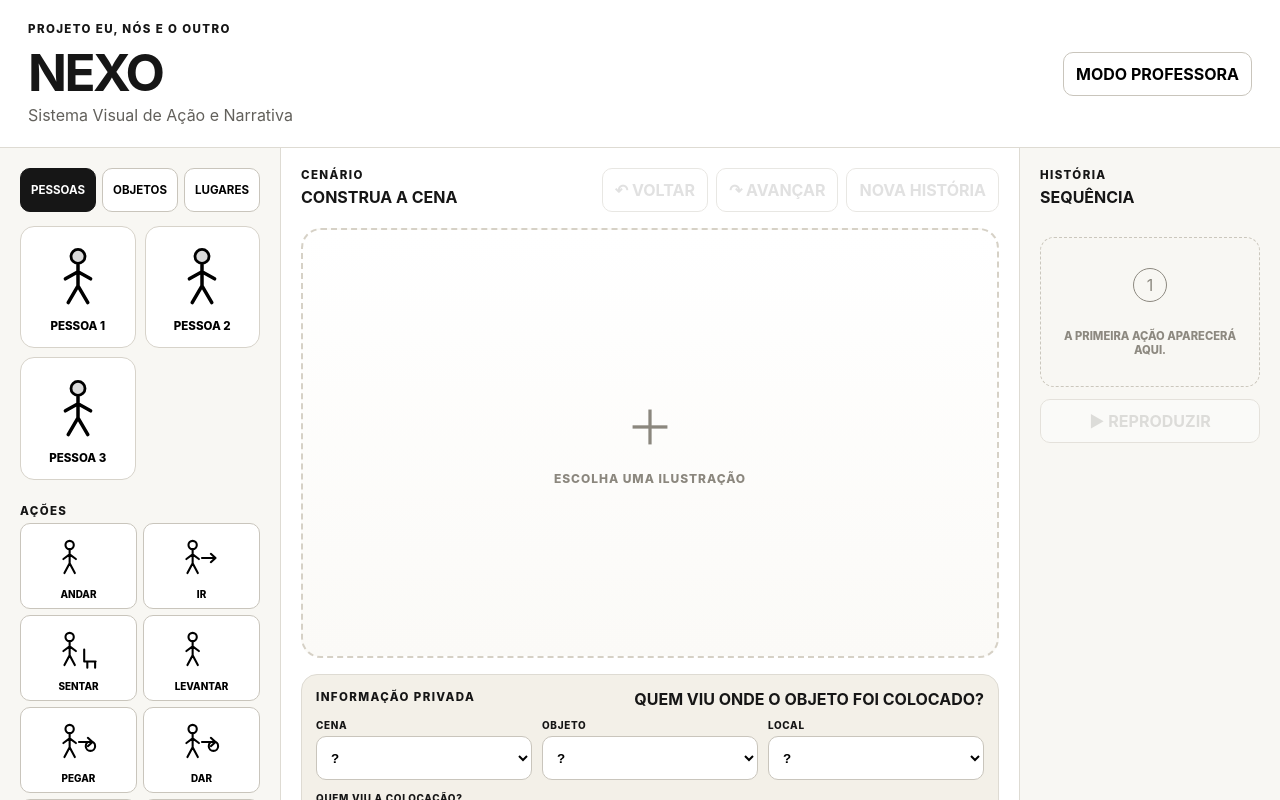
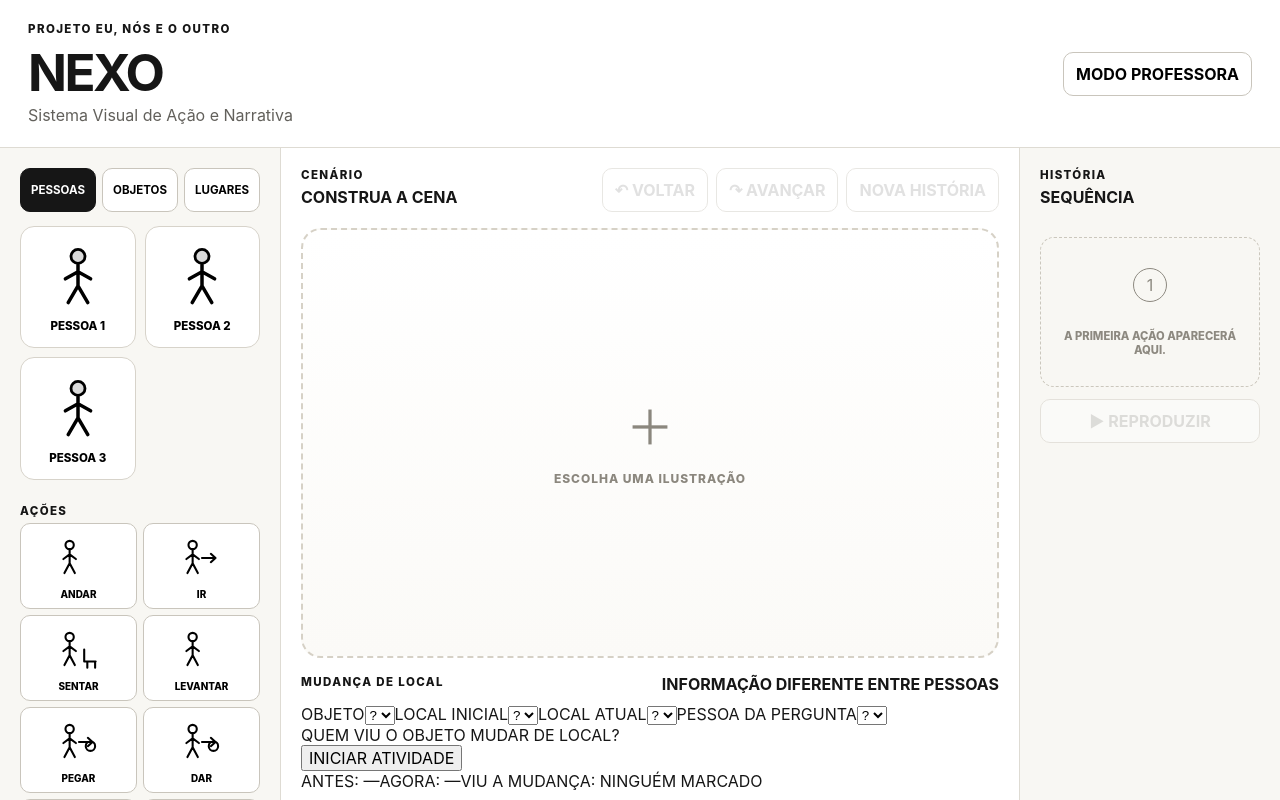
Before and after one commit to aeduardasantana/nexo, a React (Vite) app: page / in a window 1280 px wide. Shown: the top 800 px of the page. Built offline with nearby package versions, Linux system fonts and the light colour scheme.

Commit message:
feat: add relocation perspective activity [edufertanapo]

```diff
--- a/src/App.tsx
+++ b/src/App.tsx
@@ -34,6 +34,7 @@ import type {
   AccessState,
   AccessTask,
   HiddenInfoTask,
+  RelocationPerspectiveTask,
 } from './types/domain';
 
 const categoryLabels: Record<AssetCategory, string> = {
@@ -122,6 +123,8 @@ export default function App() {
   const [accessTaskActive, setAccessTaskActive] = useState(false);
   const [hiddenInfoTask, setHiddenInfoTask] = useState<HiddenInfoTask>({ witnessPersonIds: [] });
   const [hiddenInfoTaskActive, setHiddenInfoTaskActive] = useState(false);
+  const [relocationTask, setRelocationTask] = useState<RelocationPerspectiveTask>({ sawMovePersonIds: [] });
+  const [relocationTaskActive, setRelocationTaskActive] = useState(false);
   const sceneRef = useRef<HTMLDivElement | null>(null);
   const replayTimer = useRef<number | null>(null);
 
@@ -656,6 +659,48 @@ export default function App() {
     if (correct) setHiddenInfoTaskActive(false);
   }
 
+  function toggleSawMove(personId: string) {
+    setRelocationTask((current) => ({
+      ...current,
+      sawMovePersonIds: current.sawMovePersonIds.includes(personId)
+        ? current.sawMovePersonIds.filter((id) => id !== personId)
+        : [...current.sawMovePersonIds, personId],
+    }));
+  }
+
+  function startRelocationTask() {
+    if (!relocationTask.objectId || !relocationTask.initialLocationId || !relocationTask.currentLocationId || !relocationTask.referencePersonId) {
+      setFeedback('CONFIGURE OBJETO, LOCAIS E PESSOA');
+      return;
+    }
+    if (relocationTask.initialLocationId === relocationTask.currentLocationId) {
+      setFeedback('O LOCAL INICIAL E O ATUAL PRECISAM SER DIFERENTES');
+      return;
+    }
+    setRelocationTaskActive(true);
+    setFeedback(null);
+  }
+
+  function expectedSearchLocationForPerson(personId: string) {
+    return relocationTask.sawMovePersonIds.includes(personId)
+      ? relocationTask.currentLocationId
+      : relocationTask.initialLocationId;
+  }
+
+  function answerRelocationTask(locationId: string) {
+    if (!relocationTaskActive || !relocationTask.referencePersonId) return;
+    const expected = expectedSearchLocationForPerson(relocationTask.referencePersonId);
+    const correct = locationId === expected;
+    setFeedback(correct ? '✓ CORRETO' : '❌ ERRADO');
+    setMediationEvents((events) => [...events, {
+      id: crypto.randomUUID(),
+      type: correct ? 'correct' : 'error',
+      label: 'MUDANÇA DE LOCAL — ONDE TEM BASE PARA PROCURAR',
+      createdAt: new Date().toISOString(),
+    }]);
+    if (correct) setRelocationTaskActive(false);
+  }
+
   function addWeeklyEvent() {
     const label = newWeeklyEventLabel.trim().toUpperCase();
     if (!label) {
@@ -932,6 +977,7 @@ export default function App() {
     setPerspectiveTaskActive(false);
     setAccessTaskActive(false);
     setHiddenInfoTaskActive(false);
+    setRelocationTaskActive(false);
     setCompareMode('now');
   }
 
@@ -1154,6 +1200,135 @@ export default function App() {
               )}
             </div>
           )}
+
+          <section className="relocation-builder">
+            <div className="builder-title">
+              <p className="section-kicker">MUDANÇA DE LOCAL</p>
+              <strong>INFORMAÇÃO DIFERENTE ENTRE PESSOAS</strong>
+            </div>
+
+            <div className="relocation-config">
+              <label>
+                <span>OBJETO</span>
+                <select
+                  value={relocationTask.objectId ?? ''}
+                  onChange={(event) => setRelocationTask((current) => ({
+                    ...current,
+                    objectId: event.target.value || undefined,
+                  }))}
+                >
+                  <option value="">?</option>
+                  {objects.filter((object) => !object.consumed).map((object) => (
+                    <option key={object.instanceId} value={object.instanceId}>{object.label}</option>
+                  ))}
+                </select>
+              </label>
+
+              <label>
+                <span>LOCAL INICIAL</span>
+                <select
+                  value={relocationTask.initialLocationId ?? ''}
+                  onChange={(event) => setRelocationTask((current) => ({
+                    ...current,
+                    initialLocationId: event.target.value || undefined,
+                  }))}
+                >
+                  <option value="">?</option>
+                  {placesAndSeats.map((place) => (
+                    <option key={place.instanceId} value={place.instanceId}>{place.label}</option>
+                  ))}
+                </select>
+              </label>
+
+              <label>
+                <span>LOCAL ATUAL</span>
+                <select
+                  value={relocationTask.currentLocationId ?? ''}
+                  onChange={(event) => setRelocationTask((current) => ({
+                    ...current,
+                    currentLocationId: event.target.value || undefined,
+                  }))}
+                >
+                  <option value="">?</option>
+                  {placesAndSeats.map((place) => (
+                    <option key={place.instanceId} value={place.instanceId}>{place.label}</option>
+                  ))}
+                </select>
+              </label>
+
+              <label>
+                <span>PESSOA DA PERGUNTA</span>
+                <select
+                  value={relocationTask.referencePersonId ?? ''}
+                  onChange={(event) => setRelocationTask((current) => ({
+                    ...current,
+                    referencePersonId: event.target.value || undefined,
+                  }))}
+                >
+                  <option value="">?</option>
+                  {people.map((person) => (
+                    <option key={person.instanceId} value={person.instanceId}>{person.label}</option>
+                  ))}
+                </select>
+              </label>
+            </div>
+
+            <div className="relocation-witnesses">
+              <span>QUEM VIU O OBJETO MUDAR DE LOCAL?</span>
+              <div>
+                {people.map((person) => {
+                  const selected = relocationTask.sawMovePersonIds.includes(person.instanceId);
+                  return (
+                    <button
+                      type="button"
+                      key={person.instanceId}
+                      className={selected ? 'active' : ''}
+                      onClick={() => toggleSawMove(person.instanceId)}
+                    >
+                      <AssetVisual asset={person} size={44} />
+                      <strong>{person.label}</strong>
+                      <small>{selected ? 'VIU A MUDANÇA' : 'NÃO VIU A MUDANÇA'}</small>
+                    </button>
+                  );
+                })}
+              </div>
+            </div>
+
+            <button className="relocation-start" type="button" onClick={startRelocationTask}>
+              {relocationTaskActive ? 'ATIVIDADE ATIVA' : 'INICIAR ATIVIDADE'}
+            </button>
+
+            {relocationTaskActive && relocationTask.referencePersonId && (
+              <div className="relocation-question">
+                <strong>
+                  ONDE {findLabel(currentScene, relocationTask.referencePersonId)} TEM BASE PARA PROCURAR {findLabel(currentScene, relocationTask.objectId)}?
+                </strong>
+                <div>
+                  {[relocationTask.initialLocationId, relocationTask.currentLocationId]
+                    .filter((id): id is string => Boolean(id))
+                    .map((locationId) => (
+                      <button type="button" key={locationId} onClick={() => answerRelocationTask(locationId)}>
+                        <span>{findLabel(currentScene, locationId)}</span>
+                      </button>
+                    ))}
+                </div>
+              </div>
+            )}
+
+            <div className="relocation-summary">
+              <span>ANTES: {findLabel(currentScene, relocationTask.initialLocationId)}</span>
+              <span>AGORA: {findLabel(currentScene, relocationTask.currentLocationId)}</span>
+              <span>
+                VIU A MUDANÇA: {relocationTask.sawMovePersonIds.length
+                  ? relocationTask.sawMovePersonIds.map((id) => findLabel(currentScene, id)).join(', ')
+                  : 'NINGUÉM MARCADO'}
+              </span>
+            </div>
+
+            <p className="access-note">
+              A RESPOSTA USA APENAS O HISTÓRICO DE ACESSO CONFIGURADO: QUEM VIU A MUDANÇA RECEBE O LOCAL ATUAL; QUEM NÃO VIU MANTÉM O ÚLTIMO LOCAL DISPONÍVEL.
+            </p>
+          </section>
 
           <section className="hidden-info-builder">
             <div className="builder-title">
```
